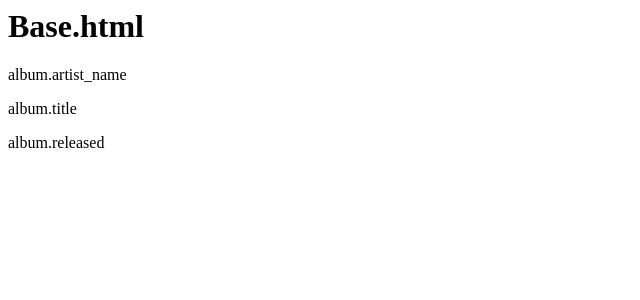
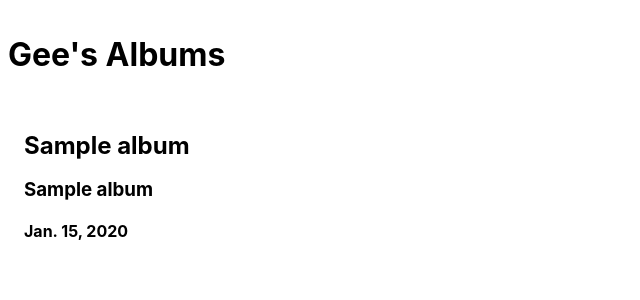
Before and after one commit to momentum-morehouse/django-music-genolajohnson, a Django app: page / in a window 1280 px wide. Shown: the top 300 px of the page, without its empty margins (0-640 px from the left). Run offline with Django 3.2, Linux system fonts and the light colour scheme; tables that the repository leaves empty hold one stand-in row (values such as "Sample post"); some libraries are stand-ins or nearby versions.

Commit message:
started css

```diff
--- a/mymusic/models.py
+++ b/mymusic/models.py
@@ -1,17 +1,15 @@
 from django.db import models
-
-
 
 # Create your models here.
 # class User(AbstractUser):
 #     pass
 
 class Album(models.Model):
-    artist_name = models.CharField(max_length=255)
-    title = models.CharField(max_length=255)
+    artist_name = models.CharField(max_length=255, null=True, blank=True)
+    title = models.CharField(max_length=255,null=True, blank=True)
     released = models.DateField()
 
     def __str__(self):
-        return f"{self.title} by {self.artist}"
+        return f"{self.title} by {self.artist_name}"
 
         # return f'{self.release}"
--- /dev/null
+++ b/static/css/styles.css
@@ -0,0 +1,3 @@
+.color{
+    background-color:darkgray
+}
--- a/templates/albums/add_artist.html
+++ b/templates/albums/add_artist.html
@@ -8,7 +8,7 @@
         {% csrf_token %}
         {{ form.as_p }}
         <div>
-            <button type="submit">AddArtist</button>
+            <button type="submit">Add Artist</button>
         </div>
     </form>
 </div>
--- a/templates/albums/list_albums.html
+++ b/templates/albums/list_albums.html
@@ -1,19 +1,16 @@
 {% extends "base.html" %}
 
 {% block content %}
-<div class = 'albums'>
+<h1>Gee's Albums</h1>
+
+<div class="flex flex-wrap">
     {% for album in albums %}
-    <div class = 'album'>
-        <p>album.artist_name</p>
-        <p>album.title</p>
-        <p>album.released</p>
+    <div class="w-33 pa3">
+        <h2>{{ album.title }}</h2>
+        <h3>{{ album.artist_name }}</h3>
+        <h4>{{ album.released }}</h4>
+
     </div>
-
-    {% endfor %}
 </div>
-
-
-
-
-
+{% endfor %}
 {% endblock %}
--- a/templates/base.html
+++ b/templates/base.html
@@ -1,2 +1,17 @@
-<h1> Base.html</h1>
-{% block content %} {% endblock %}
+{% load static %}
+<!DOCTYPE html>
+<html lang="en">
+<head>
+  <meta charset="UTF-8">
+  <meta name="viewport" content="width=device-width, initial-scale=1.0">
+  <title>Albums</title>
+  <link rel="stylesheet" href="https://cdnjs.cloudflare.com/ajax/libs/tachyons/4.11.1/tachyons.css"><link rel = "stylesheet" href="{% static "css/styles.css" %}">
+
+</head>
+<body class="sans-serif pv3 ph2">
+  <div class="mw9 center">
+        {% block content %}
+        {% endblock %}
+  </div>
+</body>
+</html>
```
Also changed, not shown: mymusic/views.py (+1 -12 lines), templates/albums/add_album.html (+17 -8 lines), templates/albums/delete_album.html (added, +33 -0 lines), mymusic/migrations/0002_auto_20200714_1659.py (added).
